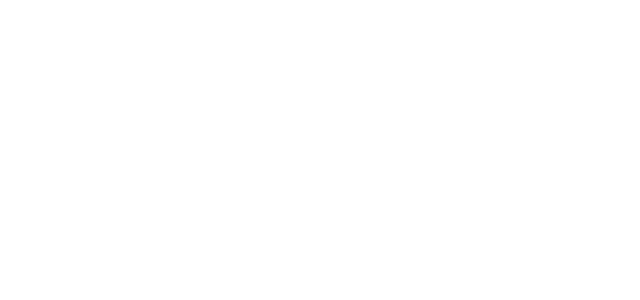
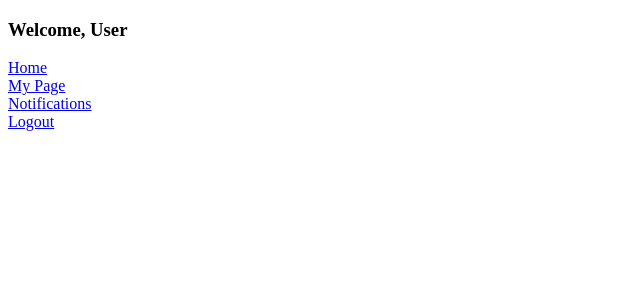
Before and after one commit to sbandy9210/MediumFrontEnd, a React (Create React App) app: page /article in a window 1280 px wide. Before the commit this address had no page. Shown: the top 300 px of the page, without its empty margins (0-640 px from the left). Built offline with nearby package versions, Linux system fonts and the light colour scheme.

Commit message:
home page dummy data added

```diff
--- a/src/App.js
+++ b/src/App.js
@@ -6,6 +6,7 @@
 import Home from './pages/Home'
 import MyPage from './pages/MyPage'
 import SignIn from './pages/SignIn'
+import Article from './pages/Article'
 
 
 
@@ -34,6 +35,7 @@
               <Route path="/" element={<SignIn />} />
               <Route path='/home' element={<Home />}/>
               <Route path='/my-page' element={<MyPage />}/>
+              <Route path='/article' element={<Article />}/>
           </Routes>
 
 
--- a/src/pages/Article.jsx
+++ b/src/pages/Article.jsx
@@ -1,5 +1,17 @@
+import Nav from '../components/Nav'
+
 const Article = () => {
+    return(
+        <div>
+            <div>
+                <Nav />
+            </div>
+            <div>
 
+            </div>
+
+        </div>
+    )
 }
 
 export default Article
```
